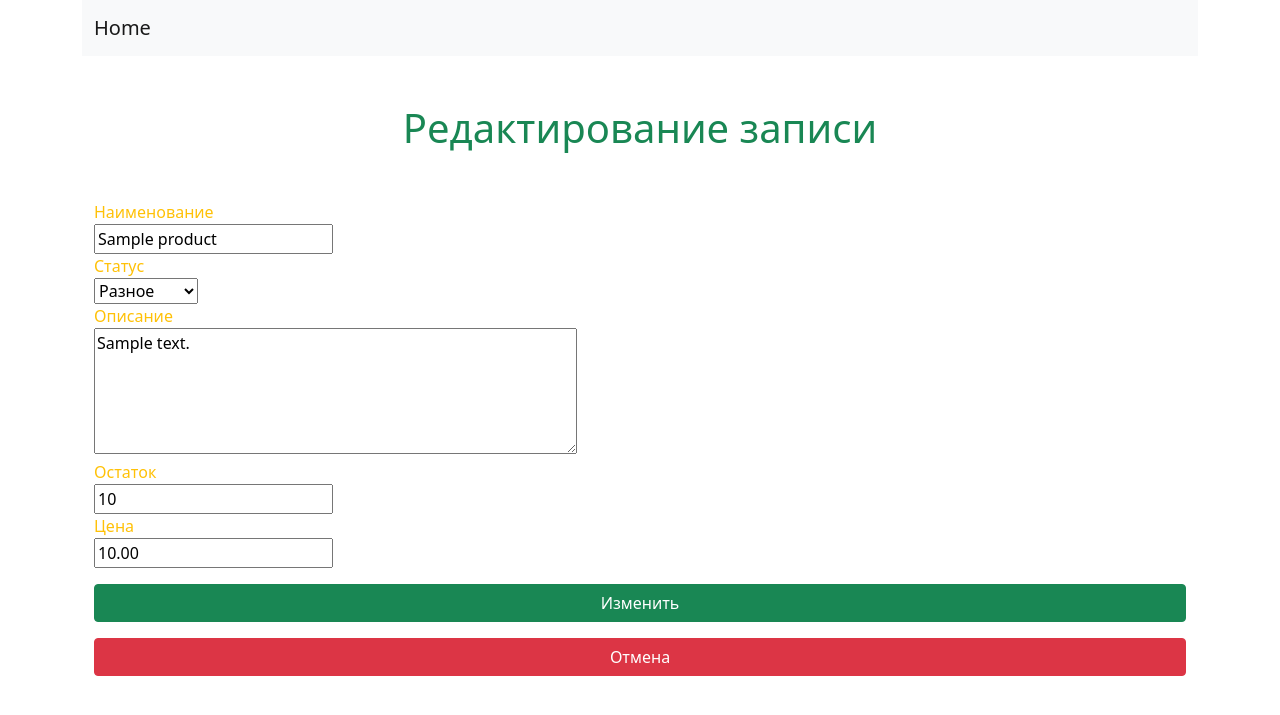
After one commit to romanov-kubanych/lab01, a Django app: page /product/1/update in a window 1280 px wide. The commit adds this page. Shown: the top 715 px of the page. Run offline with Django 4.2, Linux system fonts and the light colour scheme; tables that the repository leaves empty hold one stand-in row (values such as "Sample post").

Commit message:
Реализовано редактирование записей

```diff
--- /dev/null
+++ b/webapp/templates/product_update.html
@@ -0,0 +1,25 @@
+{% extends 'base.html' %}
+
+{% block title %}
+    Редактирование записи
+{% endblock %}
+
+{% block nav %}
+
+{% endblock %}
+
+{% block  content %}
+<div class="container">
+        <div class="text-center my-5">
+            <h1 class="text-success">Редактирование записи</h1>
+        </div>
+        <div>
+            <form method="post">
+                {% include 'partial/form.html' with button_text='Изменить' %}
+            </form>
+        </div>
+        <div class="my-3">
+            <a class="btn btn-danger w-100" href={% url 'index_view' %}>Отмена</a>
+        </div>
+    </div>
+{% endblock %}
--- a/webapp/templates/product_view.html
+++ b/webapp/templates/product_view.html
@@ -9,7 +9,7 @@ Product {{ product.pk }}
         <a class="nav-link" href='{% url 'create_view' %}'>Создать запись</a>
     </li>
     <li class="nav-item">
-        <a class="nav-link" href='#'>Редактировать запись</a>
+        <a class="nav-link" href='{% url 'update_view' product.pk %}'>Редактировать запись</a>
     </li>
     <li class="nav-item">
         <a class="nav-link text-danger" href="#">Удалить запись</a>
--- a/webapp/urls.py
+++ b/webapp/urls.py
@@ -1,9 +1,10 @@
 from django.urls import path
 
-from webapp.views import index_view, product_view, create_view
+from webapp.views import index_view, product_view, create_view, update_view
 
 urlpatterns = [
     path('', index_view, name="index_view"),
     path('product/<int:pk>/', product_view, name='product_view'),
-    path('product/add/', create_view, name='create_view')
+    path('product/add/', create_view, name='create_view'),
+    path('product/<int:pk>/update', update_view, name='update_view')
 ]
--- a/webapp/views.py
+++ b/webapp/views.py
@@ -33,3 +33,27 @@ def create_view(request):
                                               price=price)
             return redirect('product_view', pk=new_task.pk)
         return render(request, 'product_create.html', {"form": form})
+
+
+def update_view(request, pk):
+    product = get_object_or_404(Product, pk=pk)
+    if request.method == 'GET':
+        form = ProductForm(initial={
+            'title': product.title,
+            'description': product.description,
+            'category': product.category,
+            'balance': product.balance,
+            'price': product.price
+        })
+        return render(request, 'product_update.html', {'form': form, 'product': product})
+    else:
+        form = ProductForm(data=request.POST)
+        if form.is_valid():
+            product.title = form.cleaned_data.get('title')
+            product.description = form.cleaned_data.get('description')
+            product.category = form.cleaned_data.get('category')
+            product.balance = form.cleaned_data.get('balance')
+            product.price = form.cleaned_data.get('price')
+            product.save()
+            return redirect('product_view', pk=product.pk)
+        return render(request, 'product_update.html', {'form': form, 'product': product})
```
